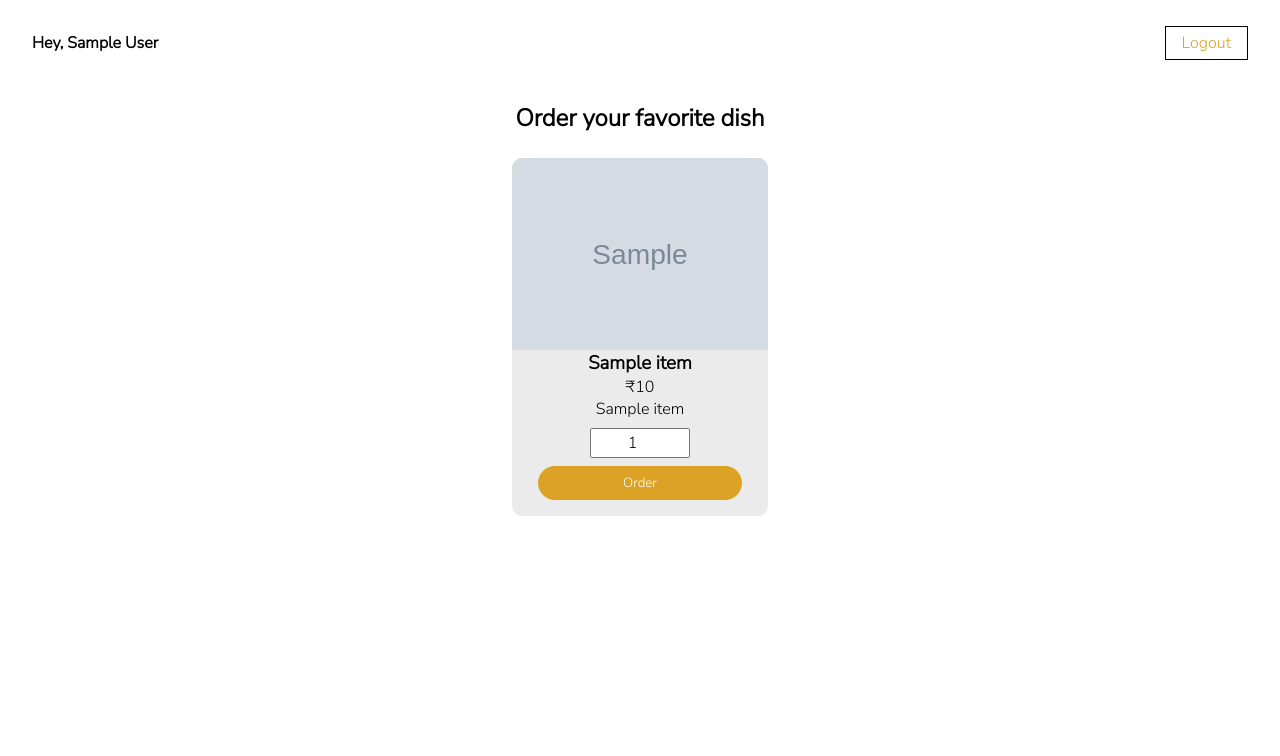
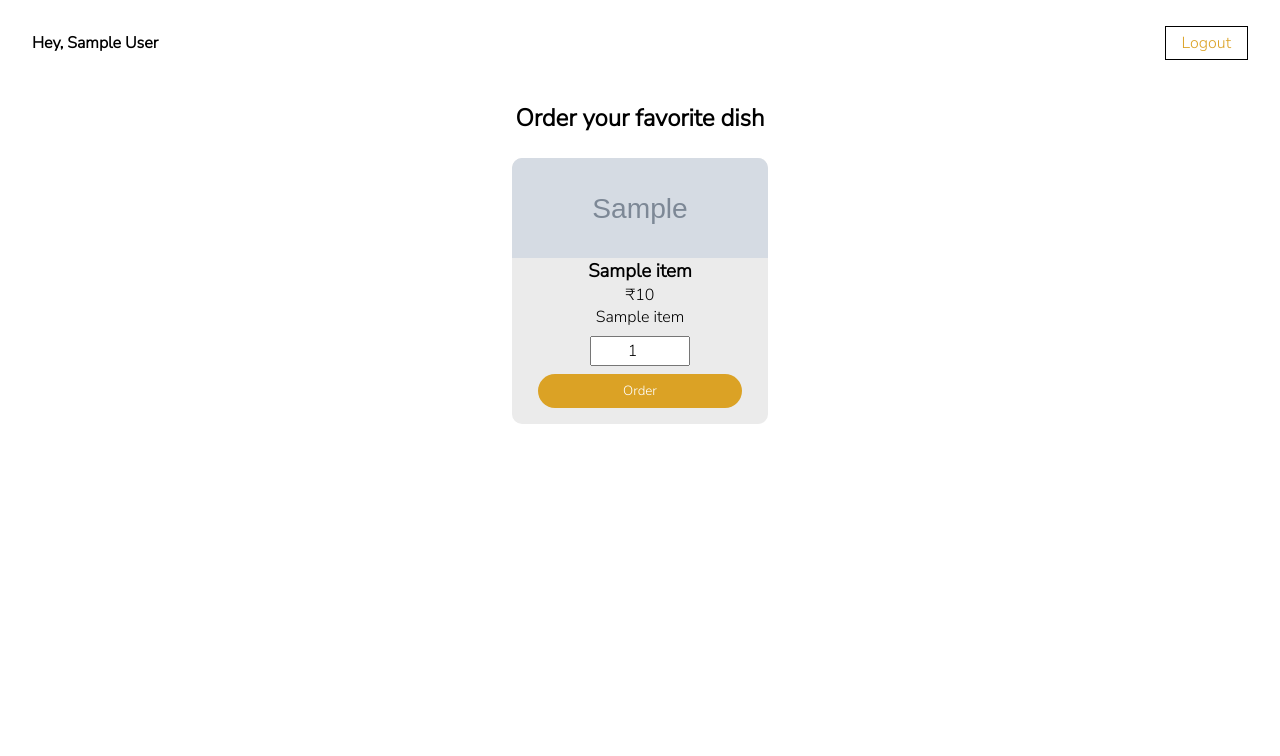
Before and after one commit to GSSanjay/eBusiness, a PHP site: page /food.php in a window 1280 px wide. Shown: the part 70-826 px from the top of the page. Run offline with PHP 8.4, Linux system fonts and the light colour scheme; the visitor is signed in with stand-in values (Sample User, id 1); tables that the repository leaves empty or names only in its code hold one stand-in row (values such as "Sample post"); grey boxes marked "Sample" are stand-in pictures.

Commit message:
commit 6

```diff
--- a/css/food.css
+++ b/css/food.css
@@ -69,7 +69,7 @@
   background-color: rgb(235, 235, 235);
   margin: 0.5rem 0.5rem;
   width: 18%;
-  /* height: 20%; */
+  height: 20%;
   border-radius: 10px;
   flex-direction: column;
   padding-bottom: 1rem;
@@ -78,7 +78,7 @@
 }
 
 .restaurant img {
-  /* height: 100px; */
+  height: 100px;
   border-top-left-radius: 10px;
   border-top-right-radius: 10px;
   width: 100%;
```
